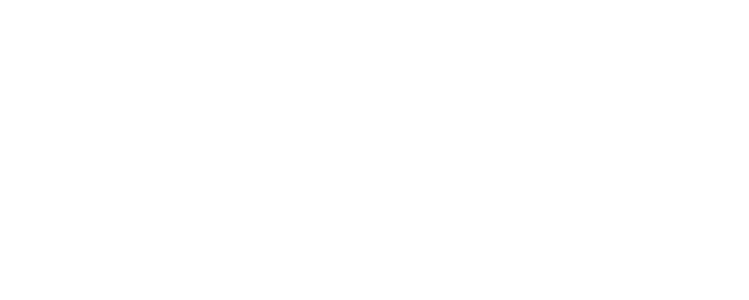
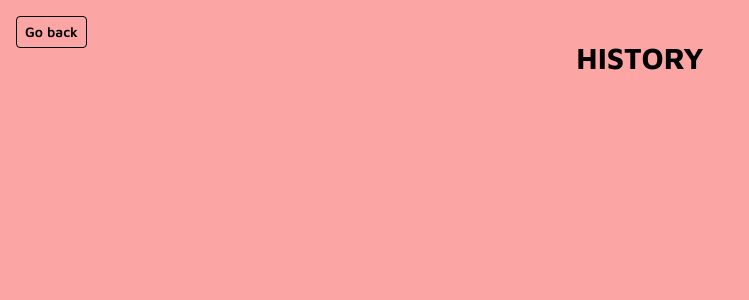
Before and after one commit to Generalsoi/loveCalculator, a React (Create React App) app: page /history in a window 1280 px wide. Shown: the top 300 px of the page, without its empty margins (0-749 px from the left). Built offline with nearby package versions, Linux system fonts and the light colour scheme.

Commit message:
created the history page

```diff
--- a/src/routes/calculator.jsx
+++ b/src/routes/calculator.jsx
@@ -35,8 +35,12 @@ export const Calculator = ({ createHistory }) => {
   };
 
   return (
-    <div className="w-full h-screen flex flex-col gap-12 items-center justify-center bg-red-700">
-      <Link to="/history">go to History</Link>
+    <div className="w-full h-screen flex flex-col gap-12 items-center justify-center bg-red-700 relative">
+      <Link to="/history">
+        <button className="w-fit h-8 flex items-center justify-center text-white text-sm p-2 border border-white rounded fixed top-4 right-4">
+          View History
+        </button>
+      </Link>
       <div className="flex flex-col md:flex-row items-center text-white font-maven gap-3">
         <div className="flex flex-col gap-2">
           <label htmlFor="yourName">First name</label>
--- a/src/routes/history.jsx
+++ b/src/routes/history.jsx
@@ -1,5 +1,21 @@
+import { HeartIcon } from "./../assets/hearticon";
 import React from "react";
+import { Link } from "react-router-dom";
 
 export const History = ({ history }) => {
-  return <div>{history.map((content) => JSON.stringify(content))}</div>;
+  return (
+    <div className="bg-red-300 w-full h-screen  p-10 flex flex-col justify-start items-center font-maven relative">
+      <Link to="/calculator">
+        <button className="flex items-center justify-center w-fit h-8 p-2 border border-black rounded text-sm fixed top-4 left-4">
+          Go back
+        </button>
+      </Link>
+      <h1 className="font-bold text-3xl uppercase">History</h1>
+      {history.map((content) => (
+        <p className="flex gap-3 items-center mt-4">
+          {content.query.name1} <HeartIcon /> {content.query.name2}{" "}
+        </p>
+      ))}
+    </div>
+  );
 };
```
